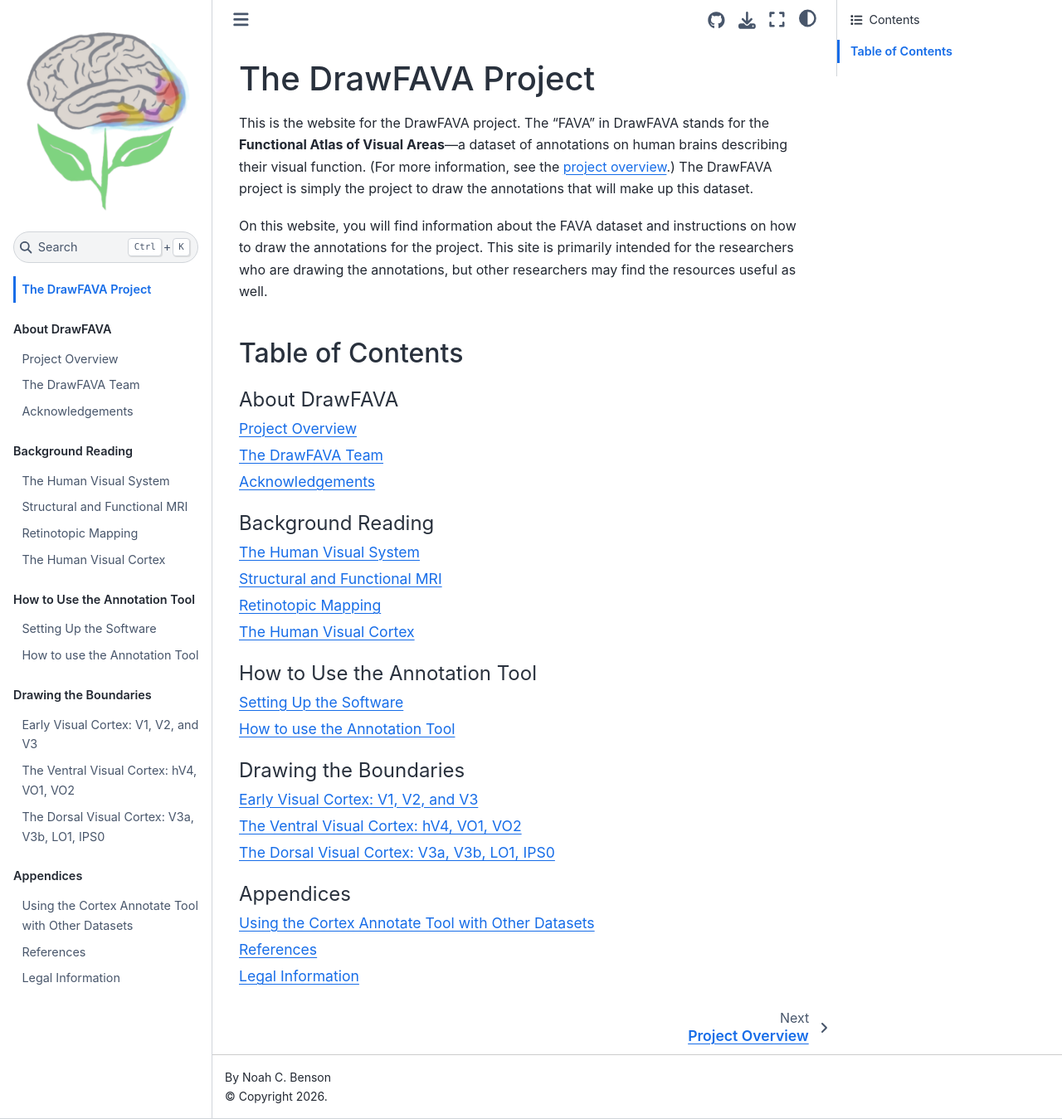
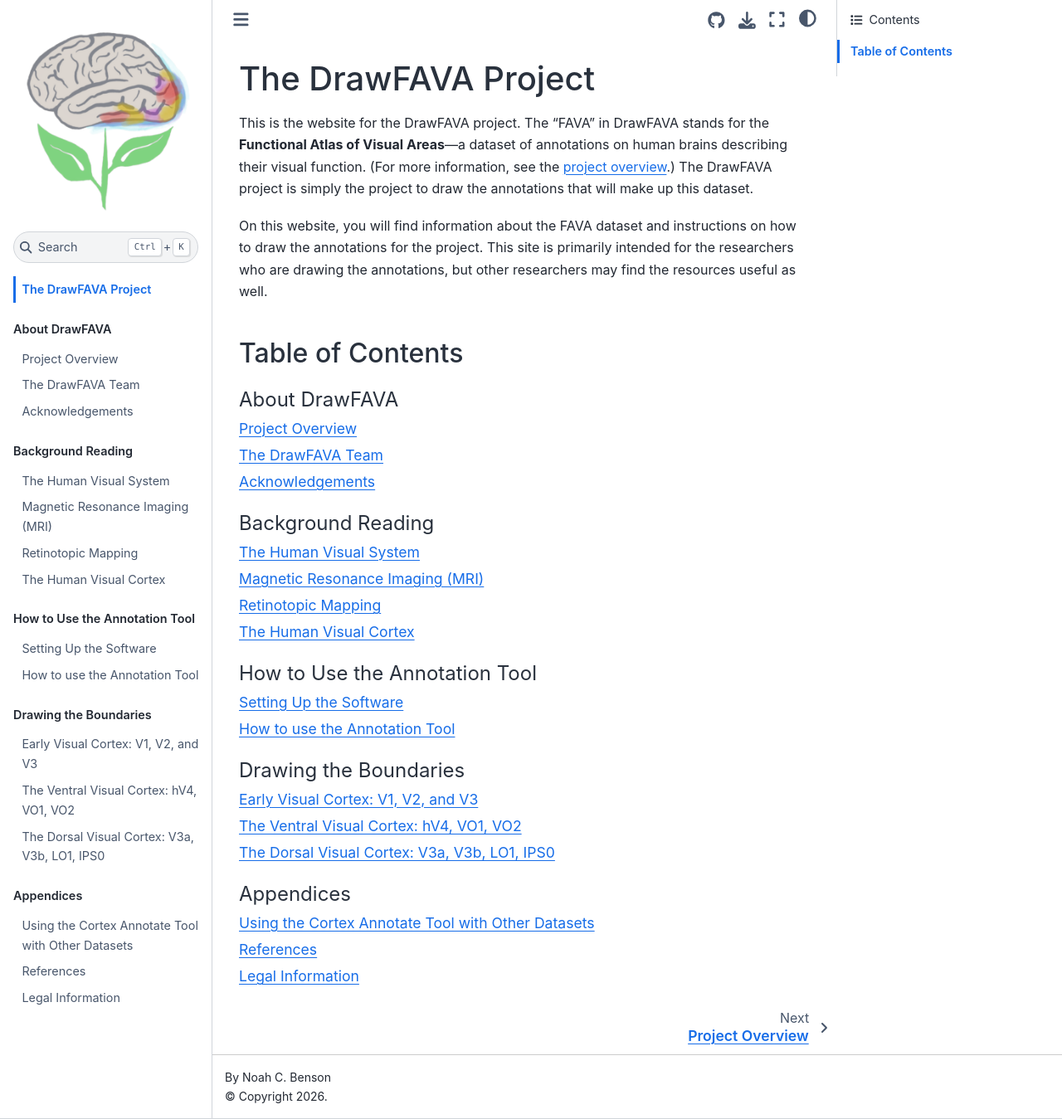
Before and after one commit to nbenlab/drawFAVA, a Jupyter Book: the page built from book/home.md, in a window 1280 px wide and 1349 px high. Shown: the whole window at 83% size. Built offline with Jupyter Book 1.0.4 settings and Sphinx 7.4.7 and the Sphinx Book theme 1.1.4, drawn with Linux system fonts in a browser that asks for light colours; part of the change alters nothing that is shown.

Commit message:
adding MRI section

```diff
--- a/book/2_background/2_mri.md
+++ b/book/2_background/2_mri.md
@@ -1,2 +1,95 @@
 (background:mri)=
-# Structural and Functional MRI
+# Magnetic Resonance Imaging (MRI)
+
+:::{admonition} Further Reading
+:class: tip
+This page introduces MRI at a high level but is not intended to be a thorough
+treatment of the subject. For a more detailed treatment of neuroimaging and
+MRI, we recommend [this course](
+https://www.cns.nyu.edu/~david/courses/perception/lecturenotes/neuroimaging/neuroimaging.html)
+by [David Heeger](https://www.cns.nyu.edu/~david/).  For a deep dive into how
+MR measurements work, we suggest [this online
+course](https://pages.ucsd.edu/~msereno/neuroimaging/) by [Marty
+Sereno](https://pages.ucsd.edu/~msereno/). A YouTube playlist of the lectures
+can be found [here](
+https://www.youtube.com/playlist?list=PLq0bqPNy1g6yTs3T9z_hExfi4uq95KeJR).
+:::
+
+There are many methods of noninvasively studying the human brain, but MRI is
+the method best suited to examine the organization of functional maps on the
+cortical surface. MR imaging is a method of measuring the chemical properties
+of a 3D region of space or of many small 3D regions. MRI machines take 3D
+images made up of voxels&mdash;3D pixels. The intensity measured at each voxel
+is related to its concentration of a particular kind of chemical property that
+depends on the kind of scan. There are many kinds of MRI scans, but for
+studying how the visual system is organized in the brain, we will focus on
+three of them: structural scans, diffusion-weighted scans, and
+functional scans.
+
+
+(background:mri:structural)=
+## Structural MR Imaging
+
+The most important kind of structural MR image is called a T1-weighted
+image. Precisely what T1-weighted images measure is beyond the scope of this
+document, but T1-weighted images are useful for imaging the brain because
+voxels tend to be bright when the concentration of fat is high and low when the
+concentration of water in the voxel is high. When a T1-weighted image is taken
+of the brain, the brain appears much brighter than the cerebrospinal fluid
+around it, making the voxels that are part of the brain easy to distinguish
+from the voxels that are not ({numref}`Fig. {number}<fig-t1w-anim>`).
+Additionally, the white matter voxels appear brighter than the gray matter
+voxels because white matter contains myelin, which has high fat
+content. Because of these contrasts, T1-weighted images are useful for
+determining the precise shape of the brain and in particular the white and gray
+matter, which have complex folded shapes.
+
+:::{figure} ../_static/images/t1w-animation.webp
+:name: fig-t1w-anim
+:height: 400
+:alt: An animation showing a T1-weighted image, rendered one 2D-image slice at a time, from the inferior (bottom) of the brain to the superior (top) of the brain and back.
+A T1-weighted image, rendered one slice at a time. The anatomical structures in
+the head and neck as well as the shape of the white and gray matter of the
+cerebral cortex are clear due to the contrast differences in the tissues.
+:::
+
+High resolution structural images such as T1-weighted images with voxels less
+than 1 cubic mm in size can typically be collected quite quickly, often just a
+few minutes.
+
+
+(background:mri:diffusion)=
+## Diffusion-weighted Imaging (DWI)
+
+DWI is a kind of structural MR imaging that measures the rate of diffusion of
+water in many directions in each voxel. These diffusion measurements can be
+used to reconstruct the shape and direction of white matter fiber tracts
+because water diffuses more readily along than against dense fiber tracts. For
+this reason, DWI is the state of the art noninvasive method to image the
+brain's white matter structure.
+
+
+(background:mri:functional)=
+## Functional MR Imaging (fMRI)
+
+Functional MRI typically measures the blood oxygenation-level dependent (BOLD)
+signal, which measures the ration of oxygenated to deoxygenated hemoglobin in
+the blood of a voxel. Because neurons expend oxygen quickly when firing,
+additional oxygenated blood must flow into a voxel shortly following any
+substantial neural activity.
+
+This BOLD signal can thus be used to deduce neural activity, albeit at the
+scale of voxels. Functional voxels are typically large than structural
+voxels&mdash;2 mm on each side or larger&mdash;and depending on their size
+contain on the order of 100,000&ndash;1 million neurons. In the visual system,
+voxels are characterized by their population receptive fields (pRFs). The name
+pRF comes from the observation that voxels contain populations of neurons
+combined with the concept of a neuron's receptive field (RF). Neurons in the
+visual system are characterized by the region of the visual field in which a
+stimulus causes them to fire: their RF. A pRF is just a population of RFs. (See
+the [chapter on pRFs](background:retinotopy:prfs) for more information.)
+
+FMRI images are usually taken at regular intervals of time in order to
+visualize the change in the BOLD signal. The timing of these signals is
+typically around 0.5&ndash;3 seconds, depending on the kind of experiment being
+run.
```
Also changed, not shown: 1 other file.
